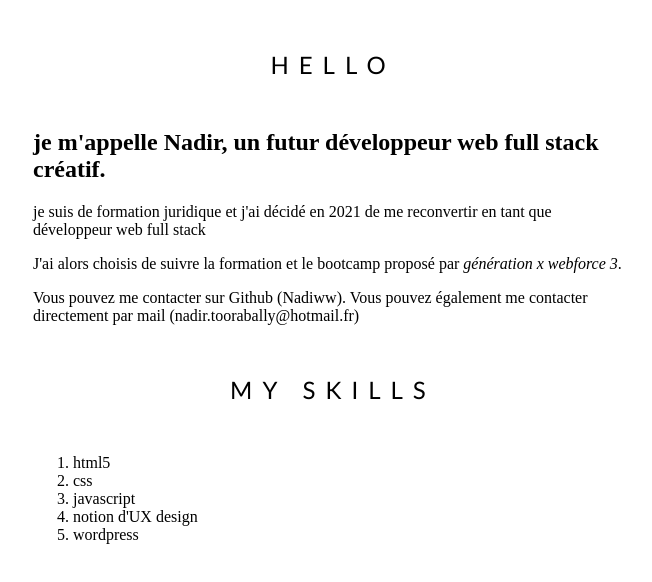
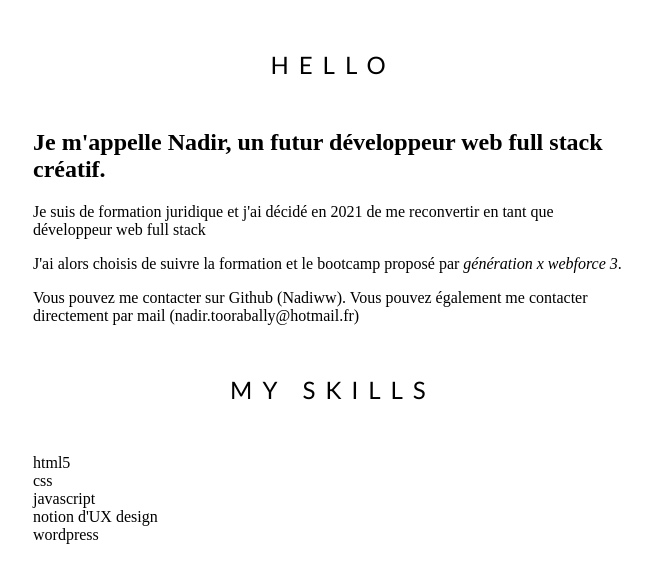
Before and after one commit to Nadiww/portefolio, a plain HTML site: page index.html in a window 1280 px wide. Shown: the whole page, without its empty margins (307-959 px from the left). Drawn offline with Linux system fonts and the light colour scheme.

Commit message:
update styles

```diff
--- a/index.html
+++ b/index.html
@@ -12,8 +12,8 @@
 <body>
     <section>
         <h1>HELLO</h1>
-        <h2>je m'appelle Nadir, un futur <strong>développeur web full stack</strong> créatif.</h2>
-        <p>je suis de formation juridique et j'ai décidé en 2021 de me reconvertir en tant que développeur web full stack</p>
+        <h2>Je m'appelle Nadir, un futur <strong>développeur web full stack</strong> créatif.</h2>
+        <p>Je suis de formation juridique et j'ai décidé en 2021 de me reconvertir en tant que développeur web full stack</p>
         <p>J'ai alors choisis de suivre la formation et le bootcamp proposé par <em>génération x webforce 3</em>.</p>
         <p>Vous pouvez me contacter sur Github (Nadiww). Vous pouvez également me contacter directement par mail (nadir.toorabally@hotmail.fr)</p>
     </section>
--- a/style.css
+++ b/style.css
@@ -12,3 +12,11 @@ h1 {
     letter-spacing: 10px;
     margin: 50px auto;
 }
+ul, ol {
+    list-style: none;
+    padding: 0;
+}
+ul {
+    list-style: none;
+    padding: 0;
+}
```
